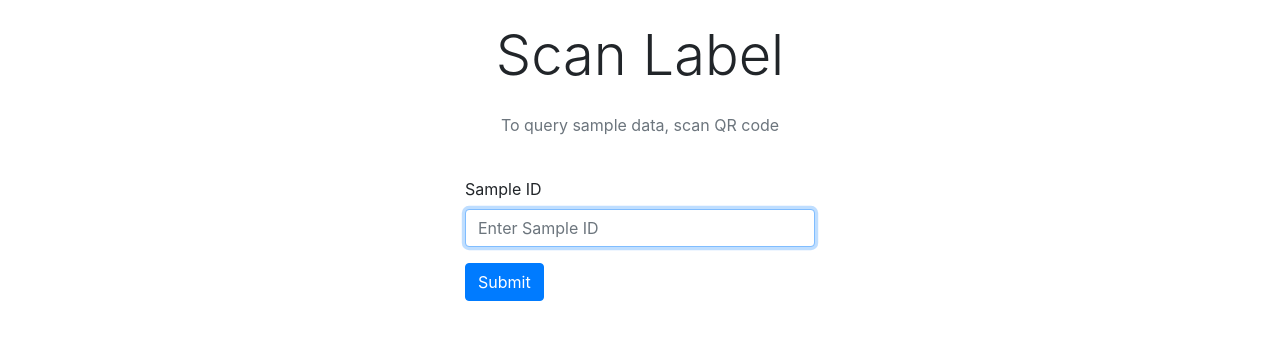
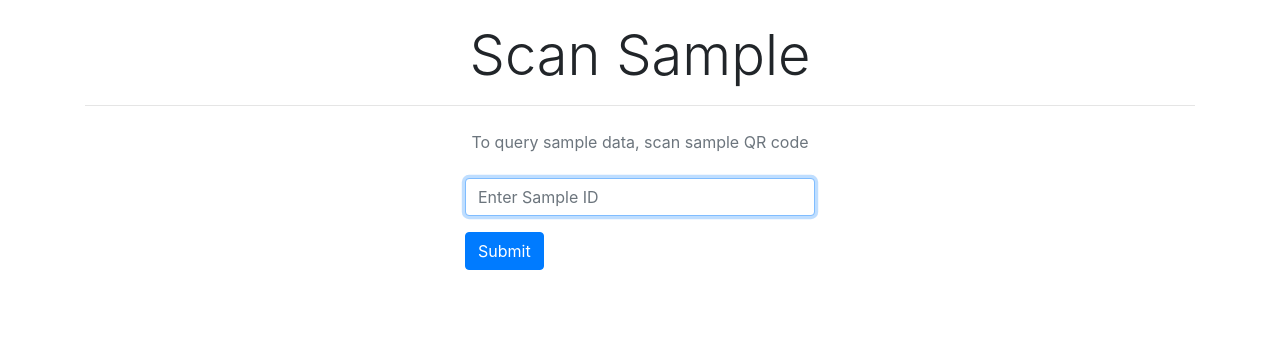
Before and after one commit to kileys-aafc/soil-sample-application, a PHP site: page /soil/scan/scan-sample.php in a window 1280 px wide. Shown: the part 58-398 px from the top of the page. Run offline with PHP 8.4, Linux system fonts and the light colour scheme; the visitor is signed in with stand-in values (Sample User, id 1); some libraries are stand-ins or nearby versions.

Commit message:
updated page layout

```diff
--- a/about/info.php
+++ b/about/info.php
@@ -3,7 +3,7 @@
 <div class="container">
     <div class="row">
         <div class="col">
-            <h1 class="display-4 text-center mb-4">About the Archive</p>
+            <h1 class="display-4 text-center">About the Archive</p>
             <hr class="mb-4">
         </div>
     </div>
--- a/account/manage-account.php
+++ b/account/manage-account.php
@@ -1,4 +1,4 @@
-<head><title>Change Account Password</title></head>
+<head><title>Change Password</title></head>
 <?php include '../nav-template.php'; ?>
 
 <script src="https://ajax.googleapis.com/ajax/libs/jquery/2.1.1/jquery.min.js"></script>
@@ -19,13 +19,13 @@
 <div class="container">
     <div class="row">
         <div class="col">
-            <h1 class="display-4 text-center mb-4">Change Password</h1>
+            <h1 class="display-4 text-center">Change Password</h1>
             <hr class="mb-4">
         </div>
     </div>
 </div>
 <div class="container">
-    <div class="row justify-content-center my-4">
+    <div class="row justify-content-center my-3">
         <div class="col-4">
             <form action="password-changed.php" method="post">
                 <div class="form-group">
--- a/add/add-project.php
+++ b/add/add-project.php
@@ -4,7 +4,7 @@
 <div class="container">
     <div class="row">
         <div class="col">
-            <h1 class="display-4 text-center mb-4">Add New Project</h1>
+            <h1 class="display-4 text-center">Add New Project</h1>
             <hr class="mb-4">
         </div>
     </div>
--- a/scan/scan-sample.php
+++ b/scan/scan-sample.php
@@ -1,25 +1,25 @@
-<head><title>Scan Label</title></head>
+<head><title>Scan Sample</title></head>
 <?php include '../nav-template.php';?>
 <div class="container">
-    <div class="row mb-3">
+    <div class="row">
         <div class="col">
-            <h1 class="display-4 text-center">Scan Label</h1>
+            <h1 class="display-4 text-center">Scan Sample</h1>
+            <hr class="mb-4">
         </div>
     </div>
-    <div class='row justify-content-center mb-4'>
-        <p class="text-muted">To query sample data, scan QR code</p>
 </div>
+<div class="container">
+    <p class="text-muted text-center pb-2">To query sample data, scan sample QR code</p>
+    <form action="scan-results" method="post">
     <div class="row justify-content-center">
         <div class="col-4">
-            <form action="scan-results" method="post">
             <div id="create-label-query" class="form-group">
-                    <label for="sample-id">Sample ID</label>
                 <input required class="form-control" type="text" name="sample-id-value" placeholder="Enter Sample ID" autofocus>
             </div>
             <input type="submit" name="submit-sample-id" class="btn btn-primary">
-            </form>
         </div>
     </div>
+    </form>
 </div>
 </body>
 </html>
--- a/update/update-project.php
+++ b/update/update-project.php
@@ -15,7 +15,6 @@
         <div class="row justify-content-center">
             <div class="col-4">
                 <div id="create-label-query" class="form-group">
-                    <label for="update-project-id">Project ID</label>
                     <input required class="form-control" type="text" name="update-project-id" placeholder="Enter Project ID">
                 </div>
                 <input type="submit" class="btn btn-primary" value="Find Project"/>
--- a/update/update-sample.php
+++ b/update/update-sample.php
@@ -3,17 +3,19 @@
 
 
 <div class="container">
-    <div class="row mb-5">
+    <div class="row">
         <div class="col">
             <h1 class="display-4 text-center">Update Sample</h1>
+            <hr class="mb-4">
         </div>
     </div>
+</div>
+<div class="container">
     <div class="row justify-content-center">
         <div class="col-4">
             <p class="text-muted pb-2">To update a sample, search by Sample ID below</p>
             <form action="update-sample-data" method="post">
                 <div id="create-label-query" class="form-group">
-                    <label for="update-sample-id">Sample ID</label>
                     <input required class="form-control" type="text" name="update-sample-id" placeholder="Enter Sample ID">
                 </div>
                 <input type="submit" class="btn btn-primary" value="Find Sample"/>
```
Also changed, not shown: admin/delete-sample.php (+11 -5 lines), update/update-location.php (+7 -4 lines). Lines whose indentation alone changed are shown as unchanged.
